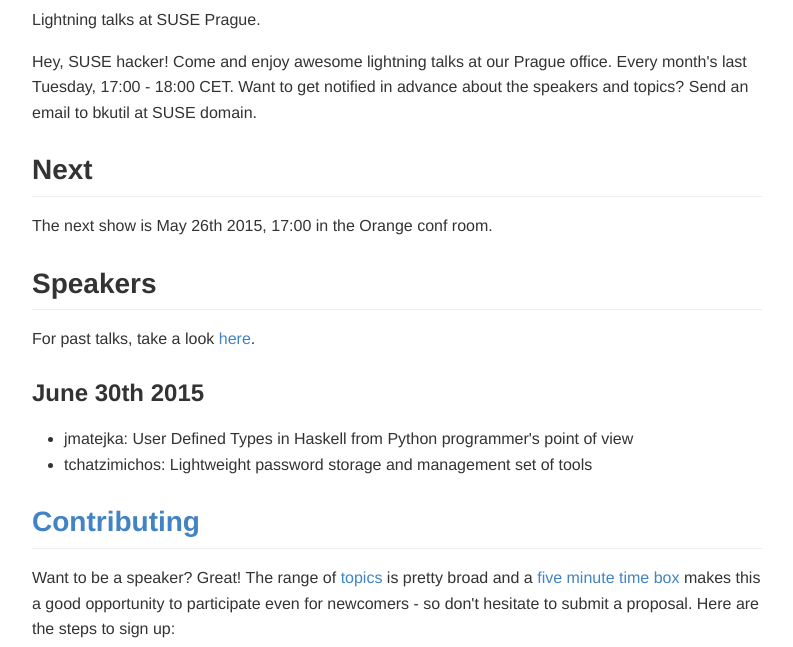
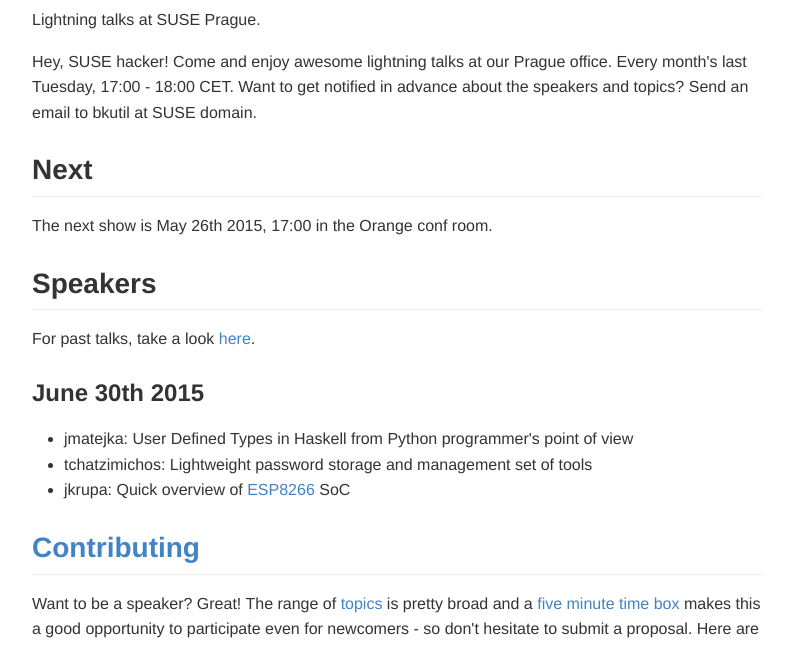
Before and after one commit to Plnt/lightning-lizards, a plain HTML site: page index.html in a window 1280 px wide. Shown: the part 130-777 px from the top of the page, without its empty margins (243-1036 px from the left). Drawn offline with Linux system fonts and the light colour scheme.

Commit message:
Add Quick overview of ESP8266 SoC talk

```diff
--- a/index.html
+++ b/index.html
@@ -22,6 +22,7 @@ about the speakers and topics? Send an email to bkutil at SUSE domain.</p>
 <li>jmatejka: User Defined Types in Haskell from Python programmer's
           point of view</li>
 <li>tchatzimichos: Lightweight password storage and management set of tools</li>
+<li>jkrupa: Quick overview of <a href="https://github.com/esp8266/esp8266-wiki/wiki">ESP8266</a> SoC</li>
 </ul>
 
 <h2><a name="contributing">Contributing</a></h2>
```
Also changed, not shown: 1 other file.
